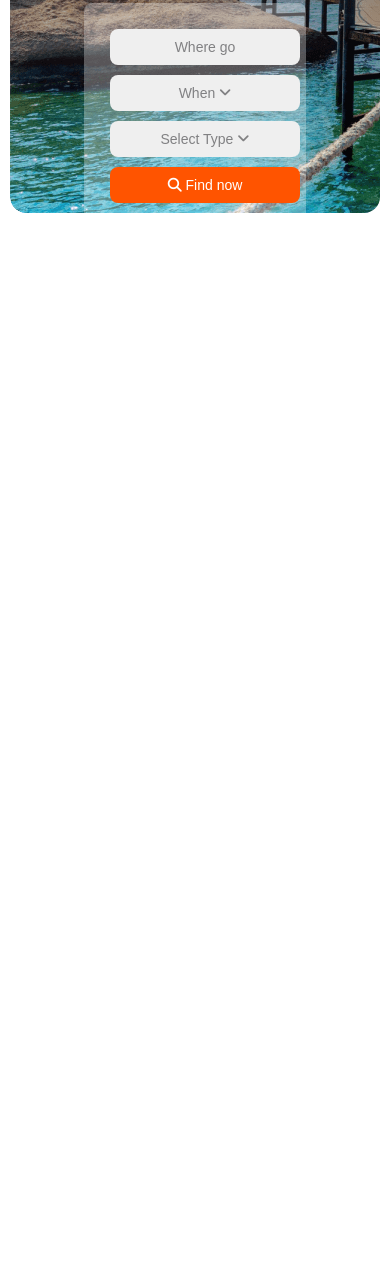
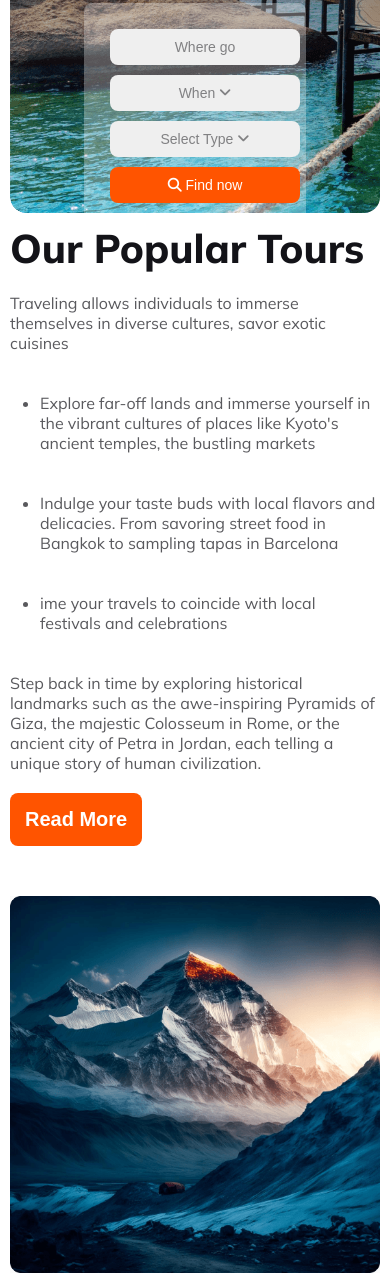
Before and after one commit to jakyaafrinbristi/B9A2-Hero-Travel-Assignment, a plain HTML site: page index.html in a window 390 px wide. Shown: the part 357-1644 px from the top of the page. Before the commit the page ends 844 px from the top, so only its background shows below. Drawn offline with Linux system fonts and the light colour scheme.

Commit message:
popular section added and responsive

```diff
--- a/css/responsive.css
+++ b/css/responsive.css
@@ -32,6 +32,17 @@ body{
     .banner-container .banner-field{
         width: 60%;
     }
-
+.popular-section {
+    flex-direction: column;
+    margin: 10px;
 
 }
+.popular-description {
+    width: 100%;
+
+}
+.popular-img img{
+    width: 100%;
+
+}
+}
--- a/css/travel.css
+++ b/css/travel.css
@@ -129,9 +129,66 @@ body {
     font-weight: 400;
 
 }
-#find-btn{
-    color:#FFF;
+
+#find-btn {
+    color: #FFF;
     background: #FF5400;
 }
 
 /* banner function end */
+
+
+main {
+    max-width: 1300px;
+    margin: 0 auto;
+
+}
+/* popular section start */
+.popular-section {
+    display: flex;
+
+    margin: 100px;
+    gap: 50px;
+
+}
+
+.popular-description {
+    width: 50%;
+
+}
+
+.popular-description h1 {
+    font-size: 40px;
+    font-weight: 800;
+}
+
+.popular-description p,
+li {
+    color: rgba(19, 19, 24, 0.70);
+    font-size: 16px;
+    font-weight: 400;
+    padding: 20px 0;
+
+}
+
+.popular-description>ul {
+    margin-left: 30px;
+}
+
+.popular-description button {
+    border-radius: 8px;
+    background: #FF5400;
+    color: #FFF;
+    font-size: 20px;
+    font-weight: 800;
+    padding: 15px;
+    border: 0;
+
+}
+
+.popular-img img{
+    width: 100%;
+
+}
+
+/* popular section end */
--- a/index.html
+++ b/index.html
@@ -35,10 +35,11 @@
 
         <!-- nav part end -->
         <!-- banner part start -->
-        <section class="banner-container">
+        <div class="banner-container">
             <div class="banner-text">
                 <h1>Explore Your Travel</h1>
-                <p>Embarking on a journey to explore new destinations is a thrilling and enriching experience that opens the door to a world of discovery.</p>
+                <p>Embarking on a journey to explore new destinations is a thrilling and enriching experience that opens
+                    the door to a world of discovery.</p>
             </div>
             <div class="banner-field">
 
@@ -50,13 +51,32 @@
 
 
             </div>
-        </section>
+        </div>
 
         <!-- banner part end -->
 
 
     </header>
     <main>
+        <!-- popular tour section start -->
+        <section class="popular-section">
+            <div class="popular-description">
+                <h1 class="text-primary">Our Popular Tours</h1>
+                <p> Traveling allows individuals to immerse themselves in diverse cultures, savor exotic cuisines</p>
+                <ul>
+                    <li>Explore far-off lands and immerse yourself in the vibrant cultures of places like Kyoto's ancient temples, the bustling markets</li>
+                    <li>Indulge your taste buds with local flavors and delicacies. From savoring street food in Bangkok to sampling tapas in Barcelona </li>
+                    <li>ime your travels to coincide with local festivals and celebrations</li>
+                </ul>
+                <p>Step back in time by exploring historical landmarks such as the awe-inspiring Pyramids of Giza, the majestic Colosseum in Rome, or the ancient city of Petra in Jordan, each telling a unique story of human civilization.</p>
+                <button>Read More</button>
+            </div>
+            <div class="popular-img">
+                <img src="./Images/Rectangle-4.png" alt="">
+            </div>
+
+        </section>
+         <!-- popular tour section start -->
 
     </main>
     <footer>
```
Also changed, not shown: Images/Rectangle-4.png (renamed from Images/Rectangle 4.png).
